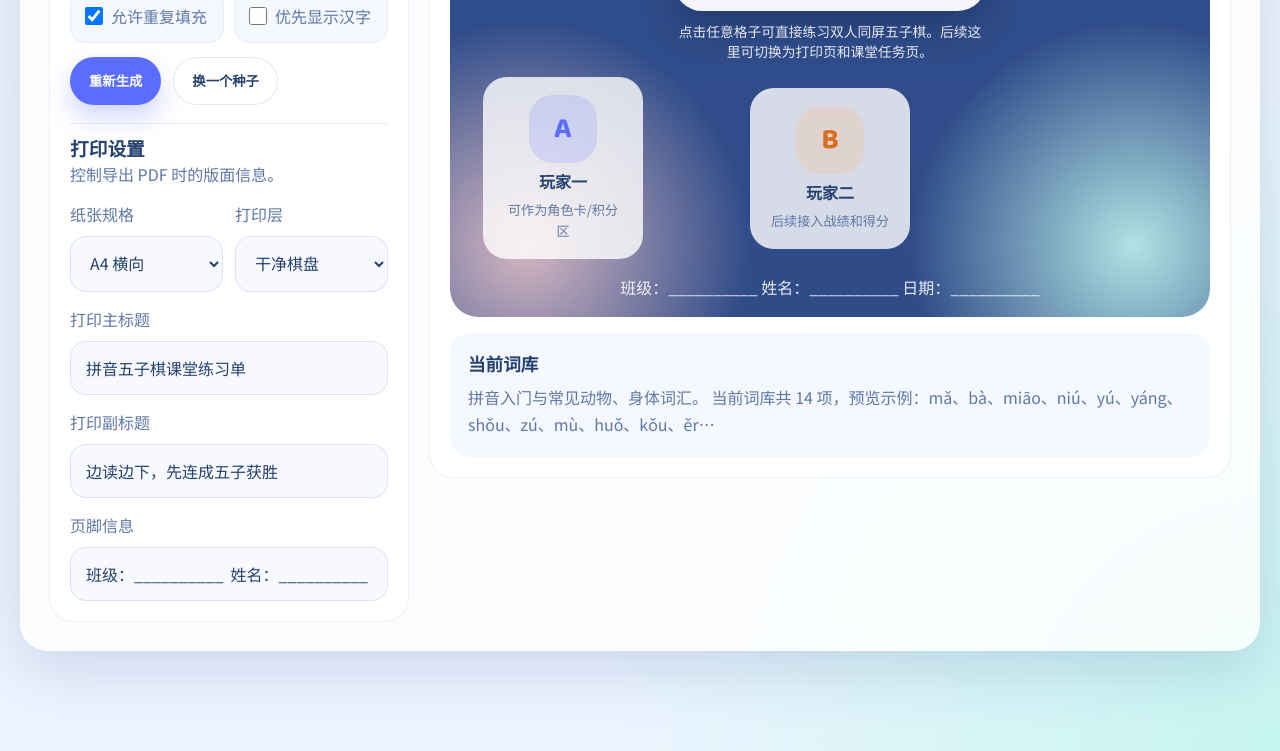
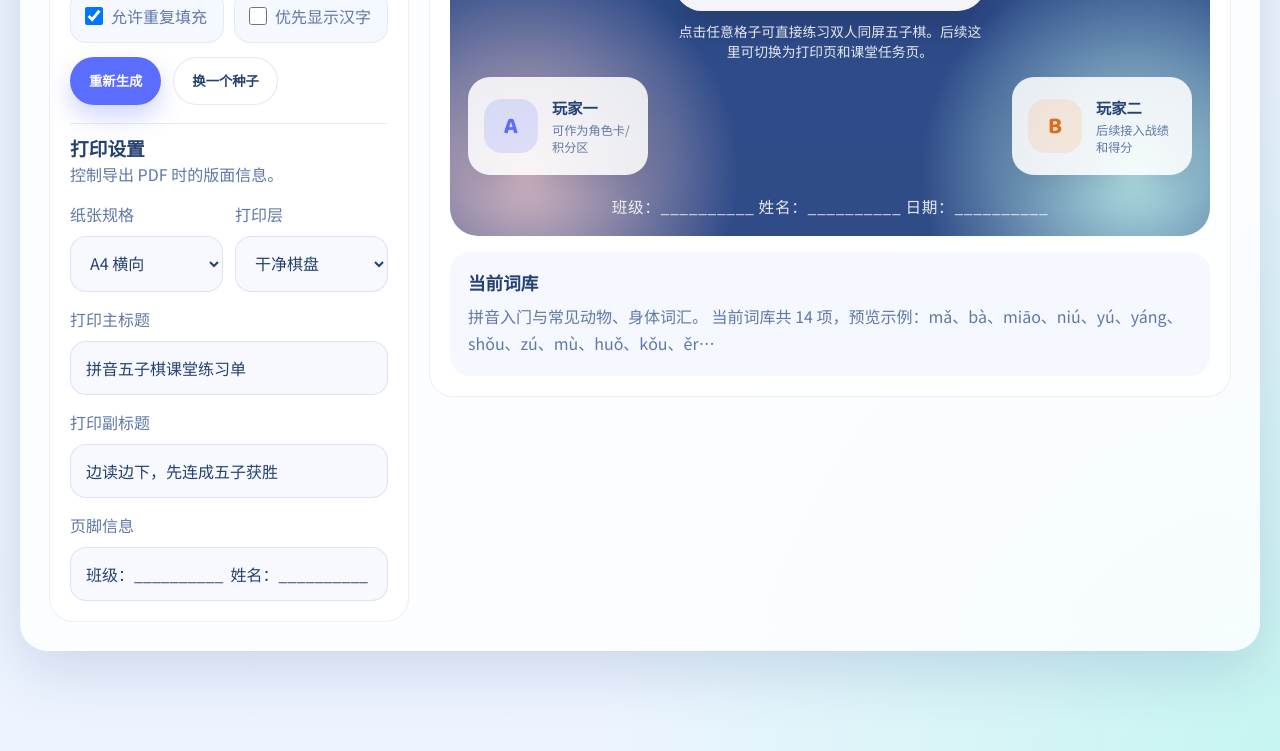
Before and after one commit to cswanghan/pinyin-gobang, a website: page public/index.html in a window 1280 px wide. Shown: the part 1790-2541 px from the top of the page. Drawn offline with Linux system fonts and the light colour scheme.

Commit message:
Refine poster footer player card layout

```diff
--- a/public/index.html
+++ b/public/index.html
@@ -263,16 +263,20 @@
                                 <p>读对以后，用这个拼音说一个词语或一句话，再继续下棋，课堂互动更完整。</p>
                             </div>
 
-                            <div class="avatar-card">
+                            <div class="avatar-card avatar-card-left">
                                 <div class="avatar-badge">A</div>
-                                <p>玩家一</p>
-                                <span>可作为角色卡/积分区</span>
+                                <div class="avatar-copy">
+                                    <p>玩家一</p>
+                                    <span>可作为角色卡/积分区</span>
+                                </div>
                             </div>
 
-                            <div class="avatar-card">
+                            <div class="avatar-card avatar-card-right">
                                 <div class="avatar-badge orange">B</div>
-                                <p>玩家二</p>
-                                <span>后续接入战绩和得分</span>
+                                <div class="avatar-copy">
+                                    <p>玩家二</p>
+                                    <span>后续接入战绩和得分</span>
+                                </div>
                             </div>
 
                             <div class="print-footer" id="printFooterText">
--- a/public/styles.css
+++ b/public/styles.css
@@ -592,27 +592,30 @@ body[data-print-layer="clean"] .stone-layer {
 .avatar-card {
     justify-self: center;
     display: flex;
-    flex-direction: column;
+    flex-direction: row;
     align-items: center;
-    gap: 6px;
-    padding: 18px 20px;
-    width: 160px;
-    border-radius: 24px;
-    background: rgba(255, 255, 255, 0.8);
+    gap: 14px;
+    padding: 14px 16px;
+    width: 180px;
+    min-height: 98px;
+    border-radius: 22px;
+    background: rgba(255, 255, 255, 0.86);
     color: var(--text);
+    box-shadow: 0 10px 24px rgba(23, 38, 84, 0.12);
 }
 
 .avatar-badge {
     display: grid;
     place-items: center;
-    width: 68px;
-    height: 68px;
-    border-radius: 24px;
+    width: 54px;
+    height: 54px;
+    border-radius: 18px;
     background: rgba(90, 109, 255, 0.16);
     color: var(--accent);
     font-family: "Baloo 2", sans-serif;
-    font-size: 1.8rem;
+    font-size: 1.45rem;
     font-weight: 700;
+    flex-shrink: 0;
 }
 
 .avatar-badge.orange {
@@ -620,16 +623,40 @@ body[data-print-layer="clean"] .stone-layer {
     color: #d96f1c;
 }
 
+.avatar-card-left {
+    grid-column: 1;
+    justify-self: start;
+}
+
+.avatar-card-right {
+    grid-column: 3;
+    justify-self: end;
+}
+
 .avatar-card p {
     margin: 0;
     font-weight: 700;
+    font-size: 0.95rem;
 }
 
 .avatar-card span {
-    text-align: center;
-    font-size: 0.82rem;
+    text-align: left;
+    font-size: 0.76rem;
     color: var(--muted);
-    line-height: 1.6;
+    line-height: 1.45;
+}
+
+.avatar-card > div:last-child,
+.avatar-copy {
+    display: flex;
+    flex-direction: column;
+    gap: 4px;
+}
+
+.print-footer {
+    padding-top: 4px;
+    font-size: 0.98rem;
+    letter-spacing: 0.04em;
 }
 
 .data-summary {
@@ -669,6 +696,15 @@ body[data-print-layer="clean"] .stone-layer {
     .avatar-card {
         width: 100%;
         justify-self: stretch;
+    }
+
+    .avatar-card-left,
+    .avatar-card-right {
+        grid-column: auto;
+    }
+
+    .avatar-card {
+        justify-content: flex-start;
     }
 }
 
```
